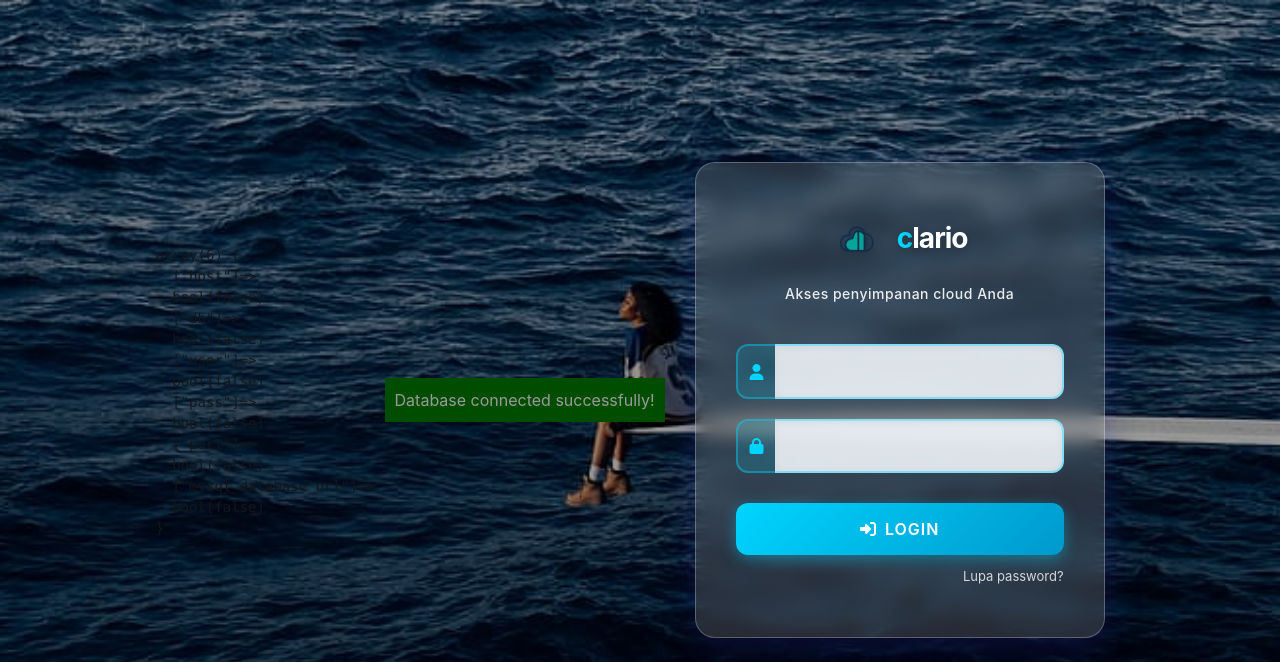
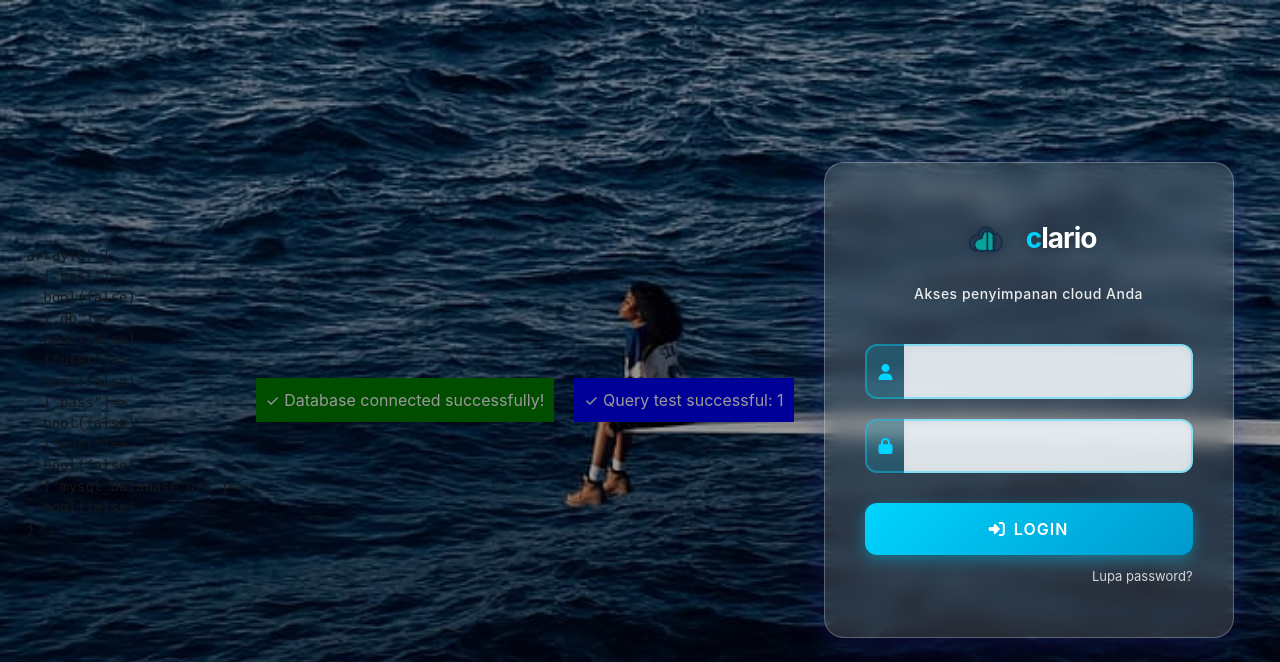
Before and after one commit to Dzikri07/ClairClo, a PHP site: page /app/public/login.php in a window 1280 px wide. Shown: the top 662 px of the page. Run offline with PHP 8.4, Linux system fonts and the light colour scheme; some libraries are stand-ins or nearby versions.

Commit message:
Update login.php

```diff
--- a/app/public/login.php
+++ b/app/public/login.php
@@ -1,6 +1,7 @@
 <?php
 session_start();
-require_once __DIR__ . '/connection.php';
+
+// DEBUG: Tampilkan environment variables
 echo "<pre>";
 var_dump([
     'host' => getenv('MYSQLHOST'),
@@ -10,16 +11,24 @@ var_dump([
     'port' => getenv('MYSQLPORT'),
     'mysql_database_url' => getenv('MYSQL_DATABASE_URL'),
 ]);
-
 echo "</pre>";
 
+require_once __DIR__ . '/connection.php';
+
+// Test koneksi sederhana
 try {
     $pdo = getDB();
-    echo "<div style='background: green; color: white; padding: 10px; margin: 10px;'>Database connected successfully!</div>";
+    echo "<div style='background: green; color: white; padding: 10px; margin: 10px;'>✓ Database connected successfully!</div>";
+
+    // Test query
+    $stmt = $pdo->query("SELECT 1 as test");
+    $result = $stmt->fetch();
+    echo "<div style='background: blue; color: white; padding: 10px; margin: 10px;'>✓ Query test successful: " . $result['test'] . "</div>";
+
 } catch (Exception $e) {
-    echo "<div style='background: red; color: white; padding: 10px; margin: 10px;'>DB ERROR: " . htmlspecialchars($e->getMessage()) . "</div>";
-    // Jangan exit biar form tetap muncul
+    echo "<div style='background: red; color: white; padding: 10px; margin: 10px;'>✗ DB ERROR: " . htmlspecialchars($e->getMessage()) . "</div>";
 }
+
 if ($_SERVER['REQUEST_METHOD'] === 'POST') {
     $username = $_POST['user'] ?? '';
     $password = $_POST['pass'] ?? '';
```
